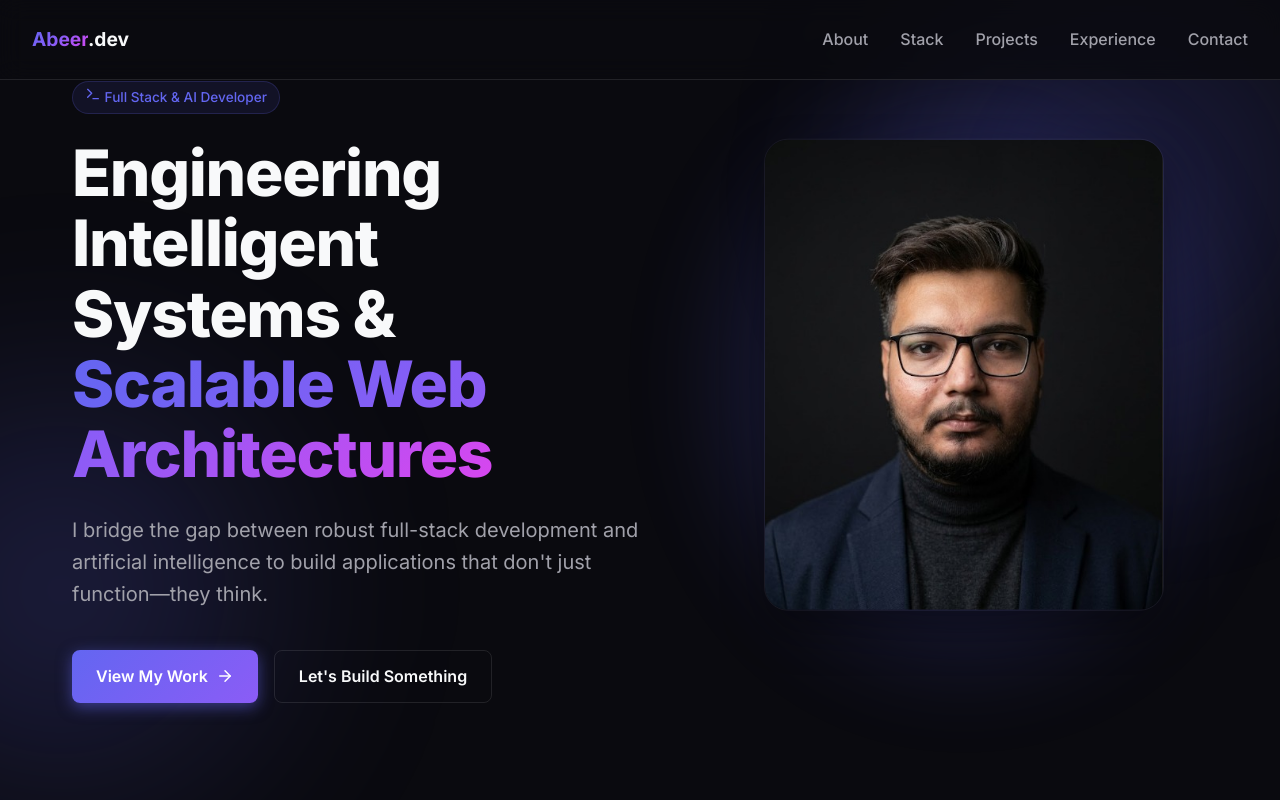
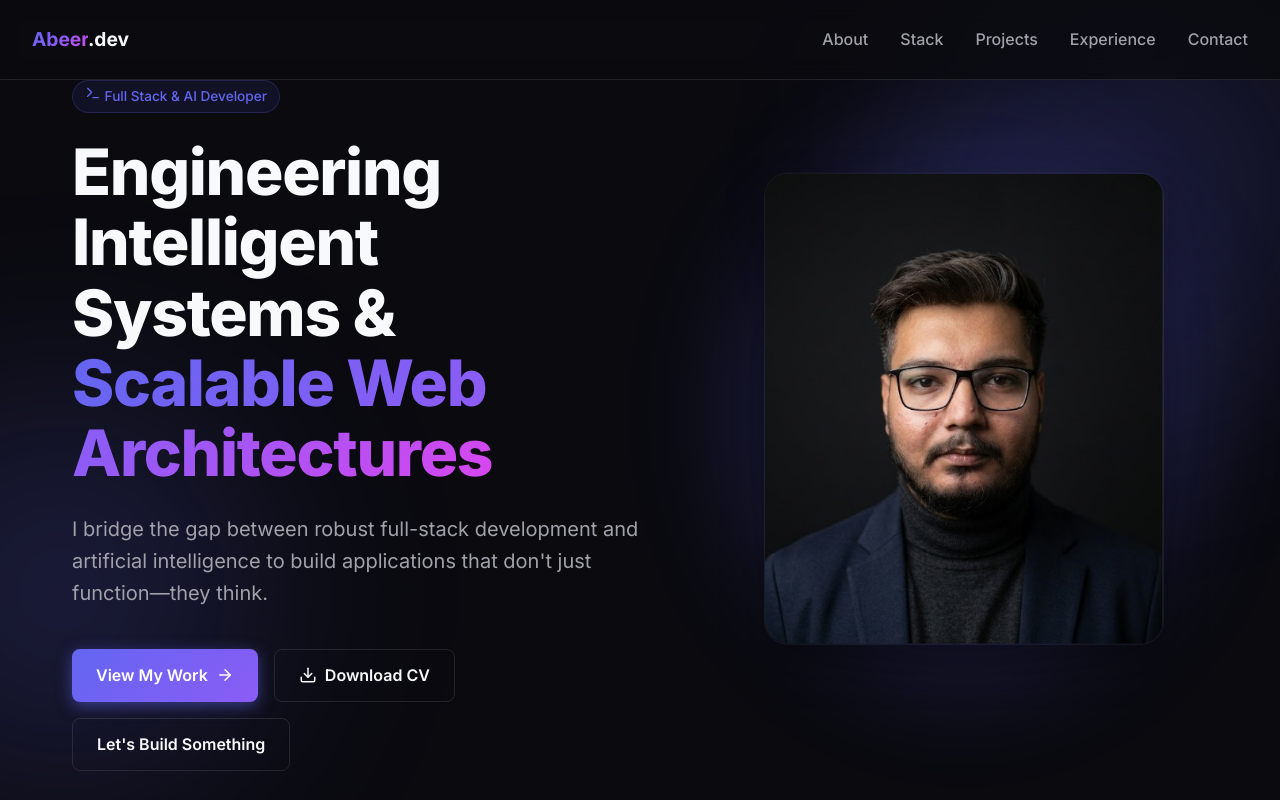
Before and after one commit to AbeerAhmed1337/portfolio, a React (Vite) app: page / in a window 1280 px wide. Shown: the top 800 px of the page. Built offline with nearby package versions, Linux system fonts and the light colour scheme.

Commit message:
Add Download CV button

```diff
--- a/src/components/Hero.tsx
+++ b/src/components/Hero.tsx
@@ -1,7 +1,8 @@
 import { motion } from 'framer-motion';
-import { ArrowRight, Terminal } from 'lucide-react';
+import { ArrowRight, Terminal, Download } from 'lucide-react';
 // We are importing the placeholder for the profile image.
 import profileImage from '../assets/WhatsApp Image 2026-06-23 at 9.47.29 PM.jpeg';
+import cvFile from '../assets/ABEER AHMED CV 2026.pdf';
 
 const Hero = () => {
   return (
@@ -42,6 +43,16 @@ const Hero = () => {
               className="btn btn-primary"
             >
               View My Work <ArrowRight size={18} />
+            </motion.a>
+            <motion.a
+              whileHover={{ scale: 1.05 }}
+              whileTap={{ scale: 0.95 }}
+              href={cvFile}
+              download="Abeer_Ahmed_Siddiqui_CV.pdf"
+              className="btn btn-secondary"
+              style={{ display: 'flex', gap: '0.5rem', alignItems: 'center' }}
+            >
+              <Download size={18} /> Download CV
             </motion.a>
             <motion.a
               whileHover={{ scale: 1.05 }}
```
Also changed, not shown: 1 other file (tests, documents, lock files or other folders).
